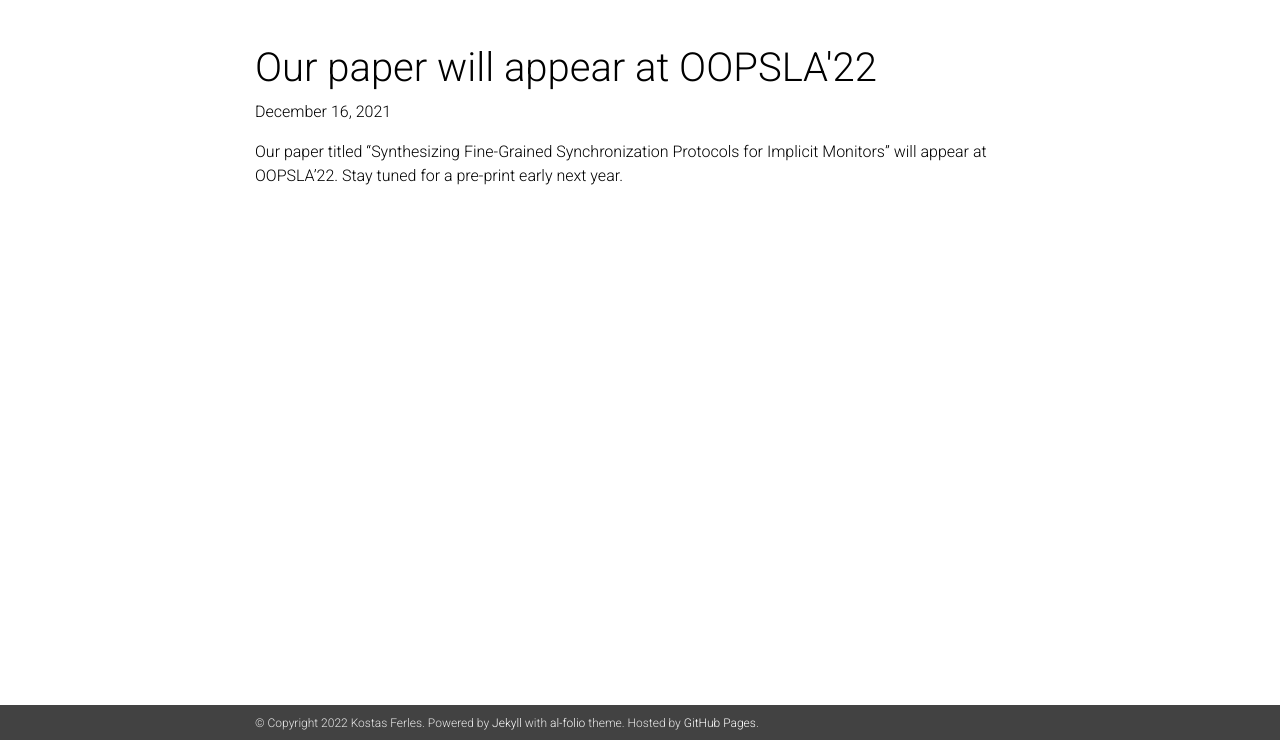
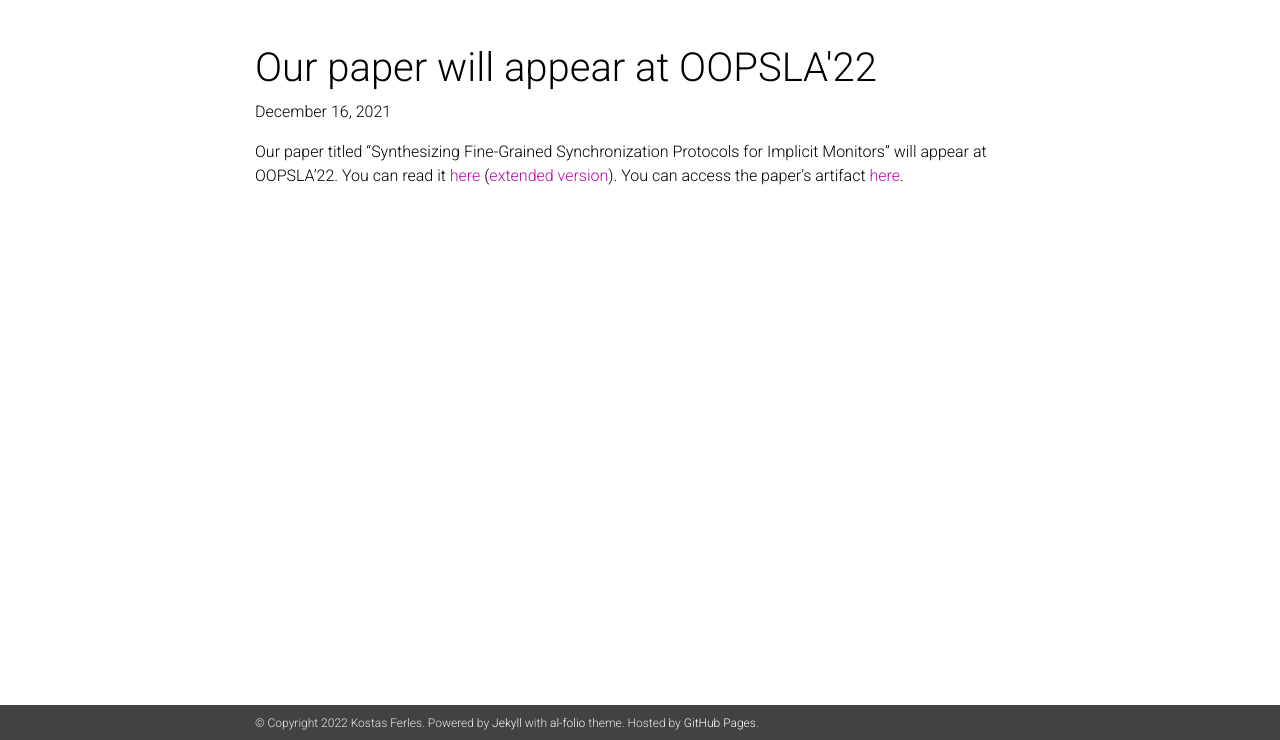
Before and after one commit to kferles/kferles.github.io, a Jekyll site: the page built from _news/announcement_4.md, in a window 1280 px wide, cut to the strip 160-900 px from the top of the page. Built offline with Jekyll 4.4.1, drawn with Linux system fonts in a browser that asks for light colours; nearby versions of some CDN libraries; comment, search, counter and statistics services are not loaded; a style sheet for code colours, icons or effects is not loaded.

Commit message:
Add OOPSLA'22 camera ready.

```diff
--- a/_news/announcement_4.md
+++ b/_news/announcement_4.md
@@ -5,4 +5,8 @@ date: 2021-12-16 15:59:00-0400
 inline: false
 ---
 
-Our paper titled "Synthesizing Fine-Grained Synchronization Protocols for Implicit Monitors" will appear at OOPSLA'22. Stay tuned for a pre-print early next year.
+Our paper titled "Synthesizing Fine-Grained Synchronization Protocols
+for Implicit Monitors" will appear at OOPSLA'22.  You can read it
+[here](/assets/pdf/OOPSLA-22.pdf) ([extended
+version](https://arxiv.org/abs/2203.00783)). You can access the
+paper's artifact [here](https://github.com/utopia-group/cortado/).
```
Also changed, not shown: _bibliography/papers.bib (+12 -0 lines), _data/coauthors.yml (+12 -0 lines), 1 other file.
